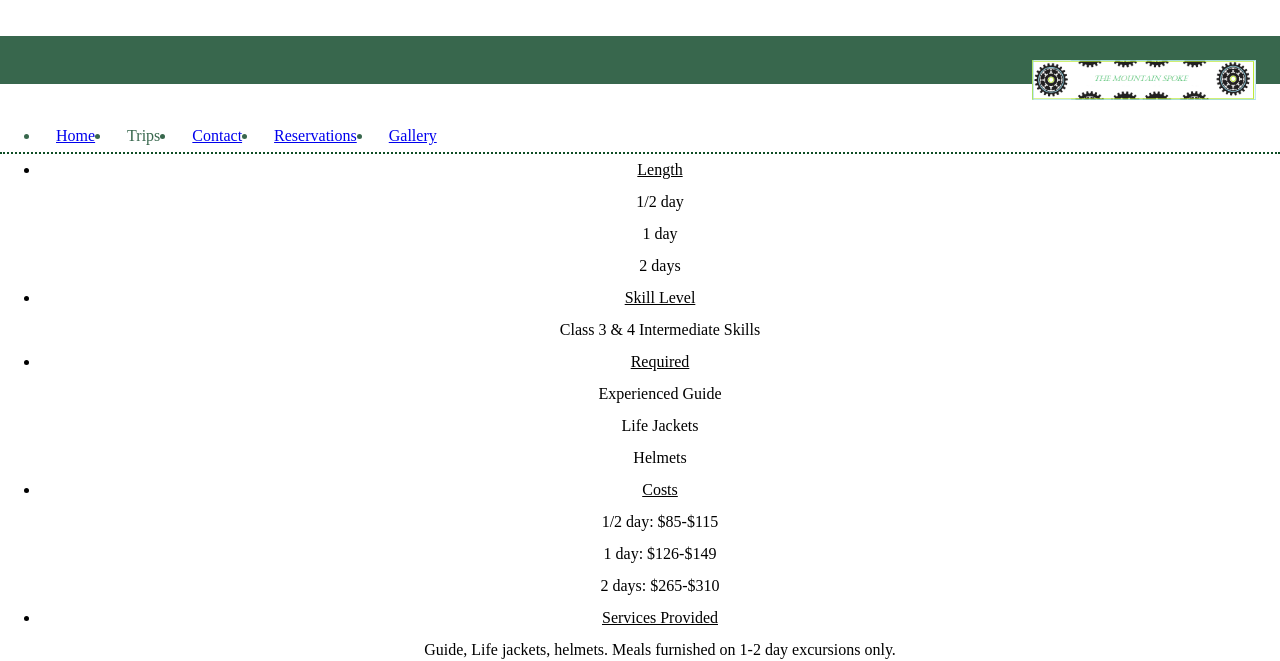
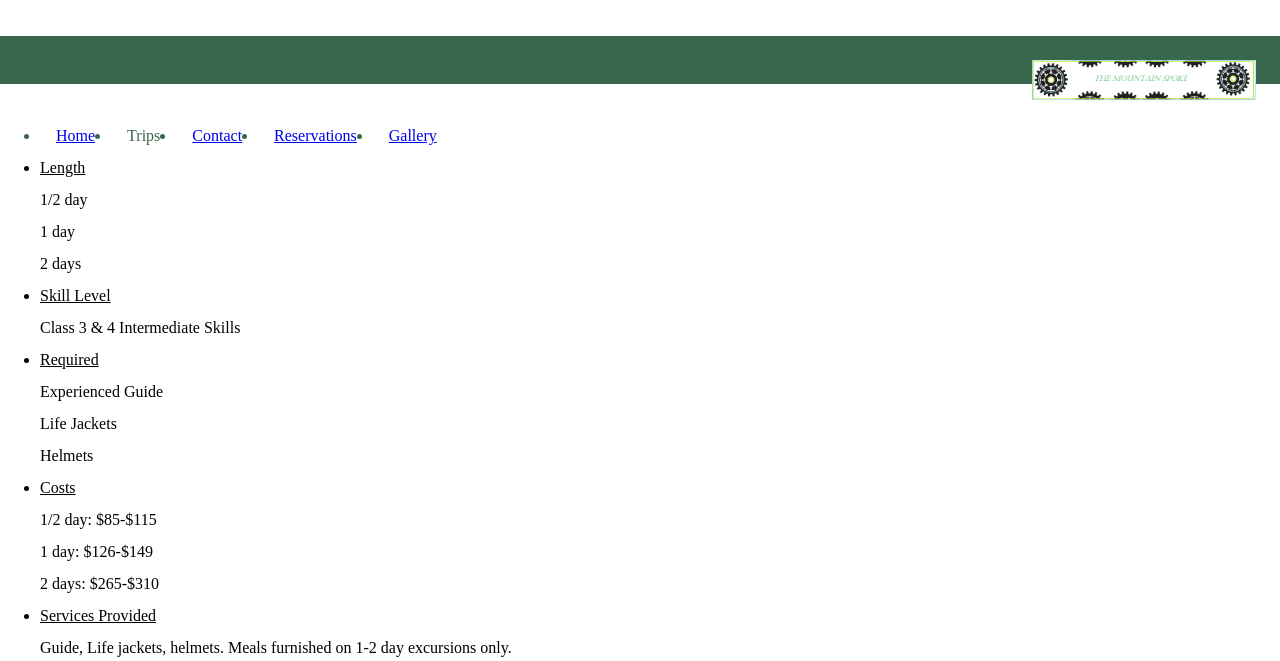
Before and after one commit to CraftyYardBird/CraftyYardBird.github.io, a PHP site: the page made by FinalProject/extras/12+ intermediate adventure.html in a window 1280 px wide. Shown: the top 661 px of the page. Run offline with PHP 8.4, Linux system fonts and the light colour scheme; some libraries are stand-ins or nearby versions.

Commit message:
Update main.css

```diff
--- a/styles/main.css
+++ b/styles/main.css
@@ -35,11 +35,10 @@ header, footer {
 }
 
 main {
-    text-align: center;
-    border-bottom: 1px solid #0D4D24;
-    border-top: 1px solid #0D4D24;
-    border-bottom: 2px dotted  #0D4D24;
-    border-top: 2px dotted #0D4D24;
+     font-size: 16px;
+    line-height: 32px;
+    font-family: Avantgarde, TeX Gyre ;
+    color:  #38674D;
 
 }
 
```
